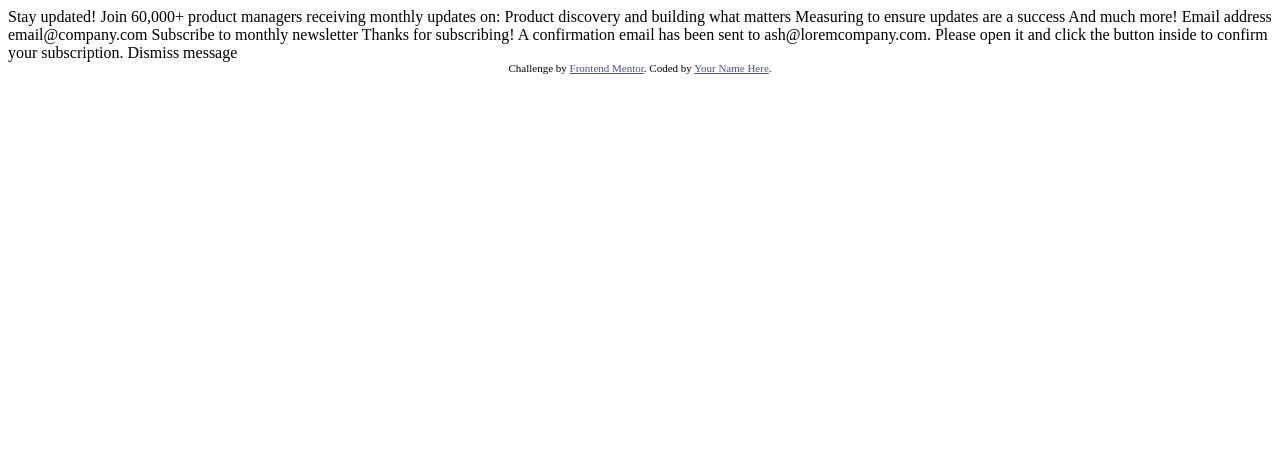
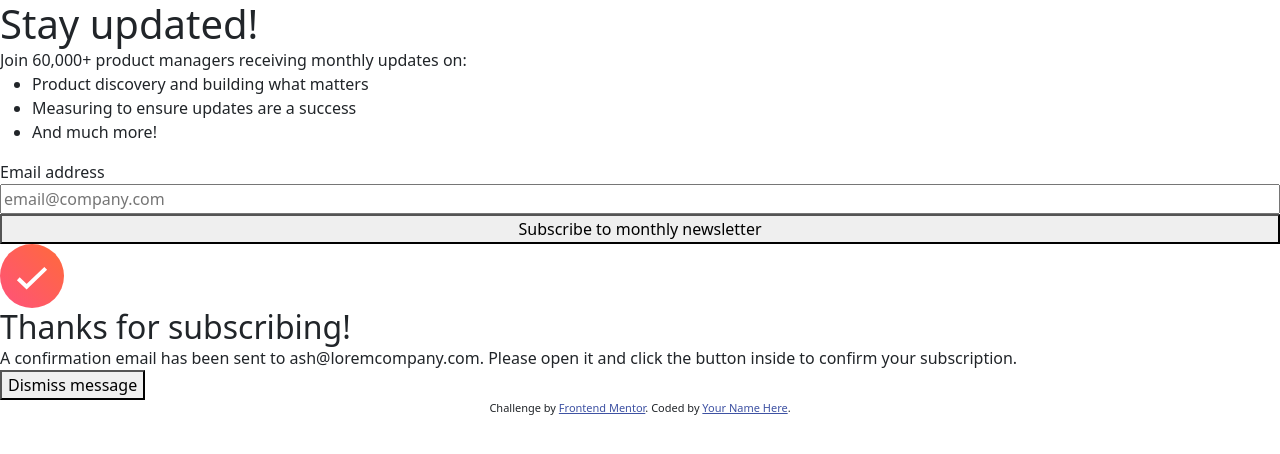
Before and after one commit to ladykays/newsletter-sign-up-with-success-message, a plain HTML site: page index.html in a window 1280 px wide. Drawn offline with nearby package versions, Linux system fonts and the light colour scheme.

Commit message:
add html structure

```diff
--- /dev/null
+++ b/assets/css/reset.css
@@ -0,0 +1,76 @@
+ /* https://piccalil.li/blog/a-modern-css-reset */
+
+/* Box sizing rules */
+*,
+*::before,
+*::after {
+  box-sizing: border-box;
+}
+
+/* Remove default margin */
+body,
+h1,
+h2,
+h3,
+h4,
+p,
+figure,
+blockquote,
+dl,
+dd {
+  margin: 0;
+}
+
+/* Remove list styles on ul, ol elements with a list role, which suggests default styling will be removed */
+ul[role='list'],
+ol[role='list'] {
+  list-style: none;
+}
+
+/* Set core root defaults */
+html:focus-within {
+  scroll-behavior: smooth;
+}
+
+/* Set core body defaults */
+body {
+  min-height: 100vh;
+  text-rendering: optimizeSpeed;
+  line-height: 1.5;
+}
+
+/* A elements that don't have a class get default styles */
+a:not([class]) {
+  text-decoration-skip-ink: auto;
+}
+
+/* Make images easier to work with */
+img,
+picture {
+  max-width: 100%;
+  display: block;
+}
+
+/* Inherit fonts for inputs and buttons */
+input,
+button,
+textarea,
+select {
+  font: inherit;
+}
+
+/* Remove all animations, transitions and smooth scroll for people that prefer not to see them */
+@media (prefers-reduced-motion: reduce) {
+  html:focus-within {
+   scroll-behavior: auto;
+  }
+
+  *,
+  *::before,
+  *::after {
+    animation-duration: 0.01ms !important;
+    animation-iteration-count: 1 !important;
+    transition-duration: 0.01ms !important;
+    scroll-behavior: auto !important;
+  }
+}
--- /dev/null
+++ b/assets/css/style.css
@@ -0,0 +1,9 @@
+
+
+
+.attribution {
+  font-size: 11px; text-align: center;
+}
+.attribution a {
+  color: hsl(228, 45%, 44%);
+}
--- a/index.html
+++ b/index.html
@@ -1,52 +1,77 @@
 <!DOCTYPE html>
 <html lang="en">
   <head>
-  <meta charset="UTF-8">
-  <meta name="viewport" content="width=device-width, initial-scale=1.0"> <!-- displays site properly based on user's device -->
+    <meta charset="UTF-8" />
+    <meta name="viewport" content="width=device-width, initial-scale=1.0" />
+    <!-- displays site properly based on user's device -->
 
-  <link rel="icon" type="image/png" sizes="32x32" href="./assets/images/favicon-32x32.png">
+    <link
+      rel="icon"
+      type="image/png"
+      sizes="32x32"
+      href="./assets/images/favicon-32x32.png"
+    />
 
-  <title>Frontend Mentor | Newsletter sign-up form with success message</title>
+    <!-- Bootstrap CDN -->
+    <link
+      rel="stylesheet"
+      href="https://cdn.jsdelivr.net/npm/bootstrap@5.3.2/dist/css/bootstrap.min.css"
+    />
 
-  <!-- Feel free to remove these styles or customise in your own stylesheet 👍 -->
-  <style>
-    .attribution { font-size: 11px; text-align: center; }
-    .attribution a { color: hsl(228, 45%, 44%); }
-  </style>
+    <link rel="stylesheet" href="./assets/css/reset.css" />
+    <link rel="stylesheet" href="./assets/css/style.css" />
+
+    <title>
+      Frontend Mentor | Newsletter sign-up form with success message
+    </title>
   </head>
   <body>
-
+    <main>
       <!-- Sign-up form start -->
 
-  Stay updated!
+      <h1>Stay updated!</h1>
 
-  Join 60,000+ product managers receiving monthly updates on:
+      <p>Join 60,000+ product managers receiving monthly updates on:</p>
 
-  Product discovery and building what matters
-  Measuring to ensure updates are a success
-  And much more!
+      <ul>
+        <li>Product discovery and building what matters</li>
+        <li>Measuring to ensure updates are a success</li>
+        <li>And much more!</li>
+      </ul>
 
-  Email address
-  email@company.com
-
+      <form class="d-flex flex-column">
+        <label for="email">Email address</label>
+        <input
+          type="email"
+          name="email"
+          id="email"
+          placeholder="email@company.com"
+        />
+        <button type="submit" name="submit">
           Subscribe to monthly newsletter
+        </button>
+      </form>
 
       <!-- Sign-up form end -->
 
       <!-- Success message start -->
-
-  Thanks for subscribing!
-
-  A confirmation email has been sent to ash@loremcompany.com.
-  Please open it and click the button inside to confirm your subscription.
-
-  Dismiss message
+      <section>
+        <img src="./assets/images/icon-success.svg" />
+        <h2>Thanks for subscribing!</h2>
+        <p>
+          A confirmation email has been sent to ash@loremcompany.com. Please open it and click the button inside to confirm your subscription.
+        </p>
+        <button type="reset">Dismiss
+          message</button>
+      </section>
 
       <!-- Success message end -->
-
-  <div class="attribution">
-    Challenge by <a href="https://www.frontendmentor.io?ref=challenge" target="_blank">Frontend Mentor</a>.
-    Coded by <a href="#">Your Name Here</a>.
-  </div>
+    </main>
+    <footer class="attribution">
+      Challenge by
+      <a href="https://www.frontendmentor.io?ref=challenge" target="_blank"
+        >Frontend Mentor</a
+      >. Coded by <a href="#">Your Name Here</a>.
+    </footer>
   </body>
 </html>
```
Lines whose indentation alone changed are shown as unchanged.
